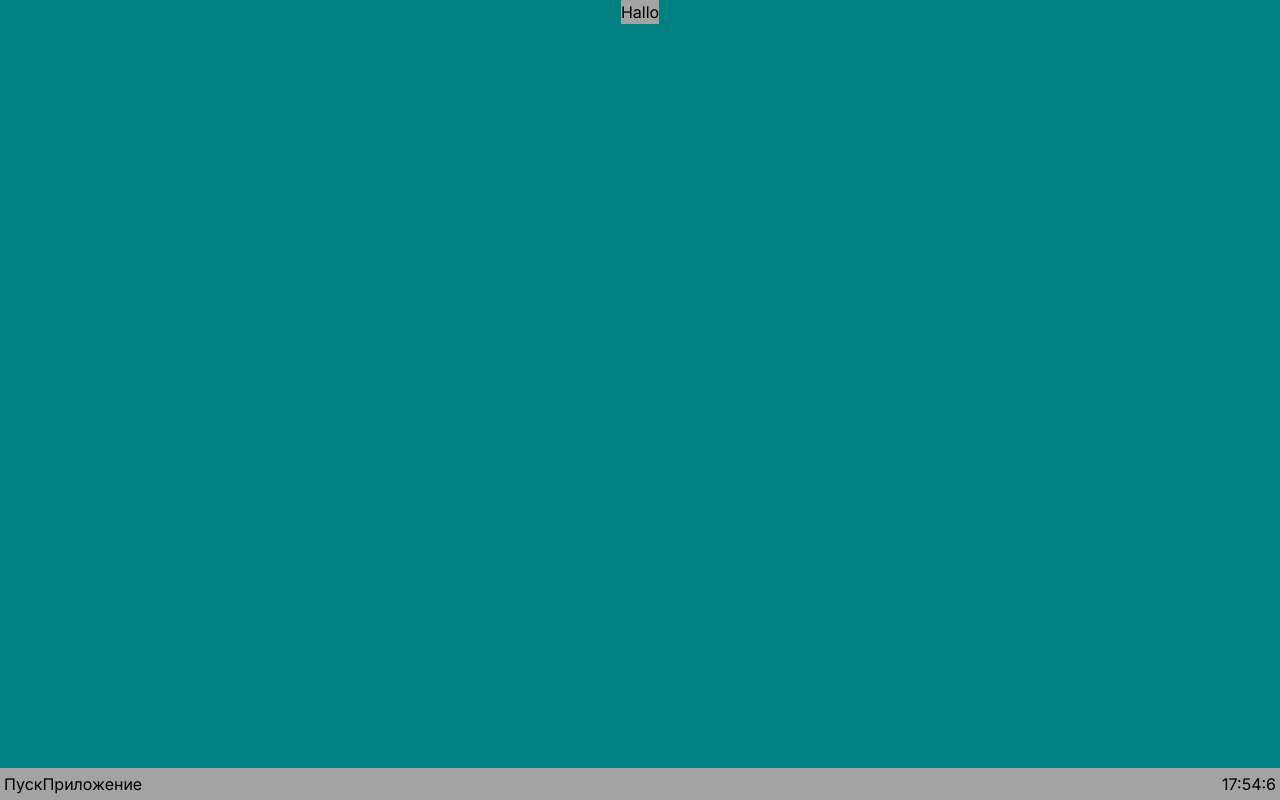
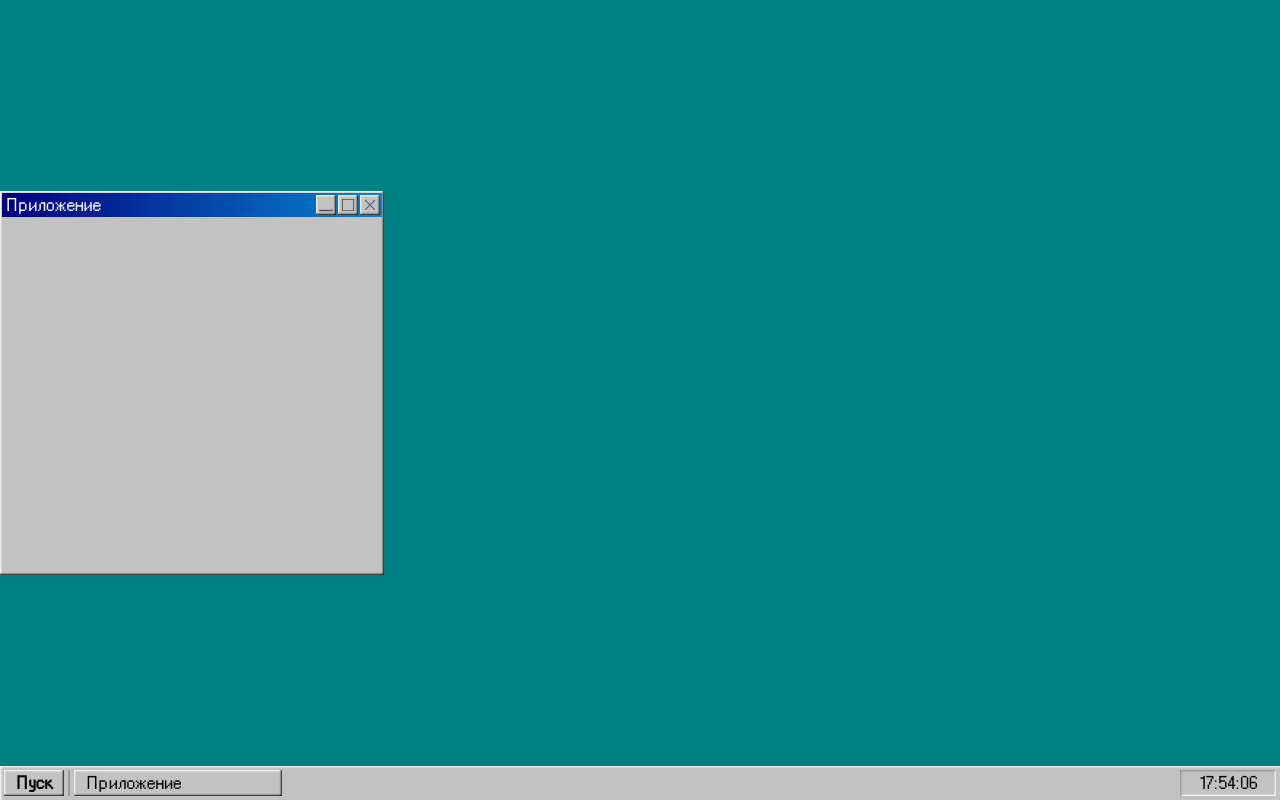
Before and after one commit to NikitaNik-of/Windows-Site, a Next.js app: page / in a window 1280 px wide. Built offline with nearby package versions, Linux system fonts and the light colour scheme.

Commit message:
initial page

```diff
--- /dev/null
+++ b/app/components/WinButton.jsx
@@ -0,0 +1,34 @@
+const WinButton = ( {state = "",  className, children, ...props} ) => {
+    switch (state) {
+        case "default":
+            return(
+            <div className={"bg-[#c2c2c2] shadow-w98-w " + className}>
+                <div className="shadow-w98-b px-3 py-px w-full h-full">
+                    <div {...props}>{children}</div>
+                </div>
+            </div>
+            )
+
+        case "in":
+            return(
+            <div className={"bg-[#c2c2c2] shadow-w98-w-in " + className}>
+                <div className="shadow-w98-g-in px-3 py-px w-full h-full">
+                    <div {...props}>{children}</div>
+                </div>
+            </div>
+            )
+
+        case "fit":
+            return(
+            <div className={"bg-[#c2c2c2] shadow-w98-w h-5 " + className}>
+                <div className="shadow-w98-b w-full h-full">
+                    <div className="relative w-full h-full" {...props}>{children}</div>
+                </div>
+            </div>
+            )
+        default:
+            return(<div>{children}</div>);
+    }
+}
+
+export default WinButton;
--- /dev/null
+++ b/app/components/Window.jsx
@@ -0,0 +1,35 @@
+import WinButton from "./WinButton";
+import { motion } from "framer-motion";
+import { RxCross1, RxSquare } from "react-icons/rx";
+import { FaRegWindowMinimize  } from "react-icons/fa6";
+
+const Window = ({isWinFocused, className, ...props}) => {
+
+    function WindowHead(foc) {
+        if (foc) {
+            return "from-[#000080] to-[#0884CE]"
+        }
+        else
+            return "from-[#7b7b7b] to-[#adadad]"
+    }
+
+    return (
+        <motion.div {...props} drag dragMomentum={false} className={(isWinFocused ? "z-10" : "z-0") + " fixed cursor-pointer " + className}>
+
+            <div className="bg-[#c2c2c2] w-96 h-96 shadow-w98-w">
+                <div className="shadow-w98-b h-full w-full p-[2px] ">
+                    <div id="Window-Header" className={"h-6 bg-gradient-to-r flex items-center justify-end space-x-[2px] p-1 pr-[2px] " + WindowHead(isWinFocused)}>
+                        <text className="text-white flex-1">Приложение</text>
+                        <WinButton state="fit" className="text-[14px] text-gray-600  aspect-square"><FaRegWindowMinimize className="h-full m-auto" /></WinButton>
+                        <WinButton state="fit" className="text-[14px] text-gray-600  aspect-square"><RxSquare className="h-full m-auto"/></WinButton>
+                        <WinButton state="fit" className="text-[14px] text-gray-600  aspect-square"><RxCross1 className="h-full m-auto"/></WinButton>
+                    </div>
+                </div>
+            </div>
+
+
+        </motion.div>
+    );
+}
+
+export default Window;
--- a/app/layout.js
+++ b/app/layout.js
@@ -1,17 +1,28 @@
 import { Inter } from "next/font/google";
+import localFont from 'next/font/local';
 import "./globals.css";
 
 const inter = Inter({ subsets: ["latin"] });
 
+const NNserif = localFont({
+  src: [
+    {
+      path: './fonts/nn-ms-serif.ttf',
+      weight: '400',
+      style: 'normal',
+    }
+  ],
+})
+
 export const metadata = {
-  title: "Create Next App",
-  description: "Generated by create next app",
+  title: "NN_of 98",
+  description: "",
 };
 
 export default function RootLayout({ children }) {
   return (
     <html lang="en">
-      <body className={inter.className}>{children}</body>
+      <body className={`${inter.className} ${NNserif.className}`}>{children}</body>
     </html>
   );
 }
--- a/app/page.js
+++ b/app/page.js
@@ -1,19 +1,48 @@
+"use client"
 import Image from "next/image";
+import WinButton from "./components/WinButton";
+import Window from "./components/Window";
+import { useRef, useState } from "react";
+import { motion } from "framer-motion";
 
 function time() {
   var today = new Date;
-  var text = today.getHours().toString() + ":" + today.getMinutes().toString() +  ":" + today.getSeconds().toString()
+  var h = today.getHours(), m = today.getMinutes(), s = today.getSeconds();
+  h < 10 ? h = ("0" + today.getHours().toString()) : h = today.getHours().toString();
+  m < 10 ? m = ("0" + today.getMinutes().toString()) : m = today.getMinutes().toString();
+  s < 10 ? s = ("0" + today.getSeconds().toString()) : s = today.getSeconds().toString();
+  var text = `${h}:${m}:${s}`
   return text
 }
 
+function isWinActive(cur, id) {
+  if (cur == id) return true
+  else false
+}
+
+
 export default function Home() {
+  const constraintsRef = useRef(null);
+
+  const [Active, setActive] = useState(0)
+  const [LastActive, setLastActive] = useState([0, 1, 2])
+
+
   return (
     <main className="flex min-h-screen flex-col items-center justify-between bg-[#008080]">
-      <div className="bg-neutral-400 items-end">Hallo</div>
-      <div className="bg-neutral-400 w-full flex p-1">
-        <div>Пуск</div>
-        <div className="flex-1">Приложение</div>
-        <div>{time()}</div>
+      <motion.div ref={constraintsRef} id="desktop" className="bg-transparent flex flex-1 w-full items-center justify-between">
+        <Window dragConstraints={constraintsRef} isWinFocused={isWinActive(Active, 2)} onTapStart={() => setActive(2)} className=""></Window>
+        <Window dragConstraints={constraintsRef} isWinFocused={isWinActive(Active, 1)} onTapStart={() => setActive(1)} className=""></Window>
+        <Window dragConstraints={constraintsRef} isWinFocused={isWinActive(Active, 0)} onTapStart={() => setActive(0)} className=""></Window>
+
+      </motion.div>
+      <div className="bg-[#c2c2c2] shadow-w98-w w-full flex p-1">
+        <WinButton state="default" className="font-bold">Пуск</WinButton>
+        <div className="w-[2px] mx-1 bg-[#999999]"/>
+        <div className="flex-1 flex">
+          <WinButton state="default" className="w-52">Приложение</WinButton>
+        </div>
+        <WinButton state="in" className="w-24" ><div className="mx-auto text-center">{time()}</div></WinButton>
       </div>
     </main>
   );
--- a/tailwind.config.js
+++ b/tailwind.config.js
@@ -7,6 +7,19 @@ module.exports = {
   ],
   theme: {
     extend: {
+      fontFamily: {
+        nns: ['var(--font-NNserif)'],
+        inter: ['var(--font-inter)'],
+      },
+      boxShadow: {
+        'w98-w': '6px 6px 2px -5px rgba(255, 255, 255, 1) inset',
+        'w98-b': '-6px -6px 2px -5px rgba(0, 0, 0, 0.9) inset',
+        'w98-w-sm': '3px 3px 2px -2px rgba(255, 255, 255, 1) inset',
+        'w98-b-sm': '-3px -3px 2px -2px rgba(0, 0, 0, 0.9) inset',
+        'w98-w-in': '-6px -6px 2px -5px rgba(255, 255, 255, 1) inset',
+        'w98-g-in': '6px 6px 2px -5px rgba(135, 135, 135, 0.9) inset',
+        'w98-b-in': '6px 6px 2px -5px rgba(0, 0, 0, 0.9) inset',
+      },
       backgroundImage: {
         "gradient-radial": "radial-gradient(var(--tw-gradient-stops))",
         "gradient-conic":
```
Also changed, not shown: package.json (+6 -4 lines), app/fonts/nn-ms-serif.ttf (added), 1 other file (tests, documents, lock files or other folders).
